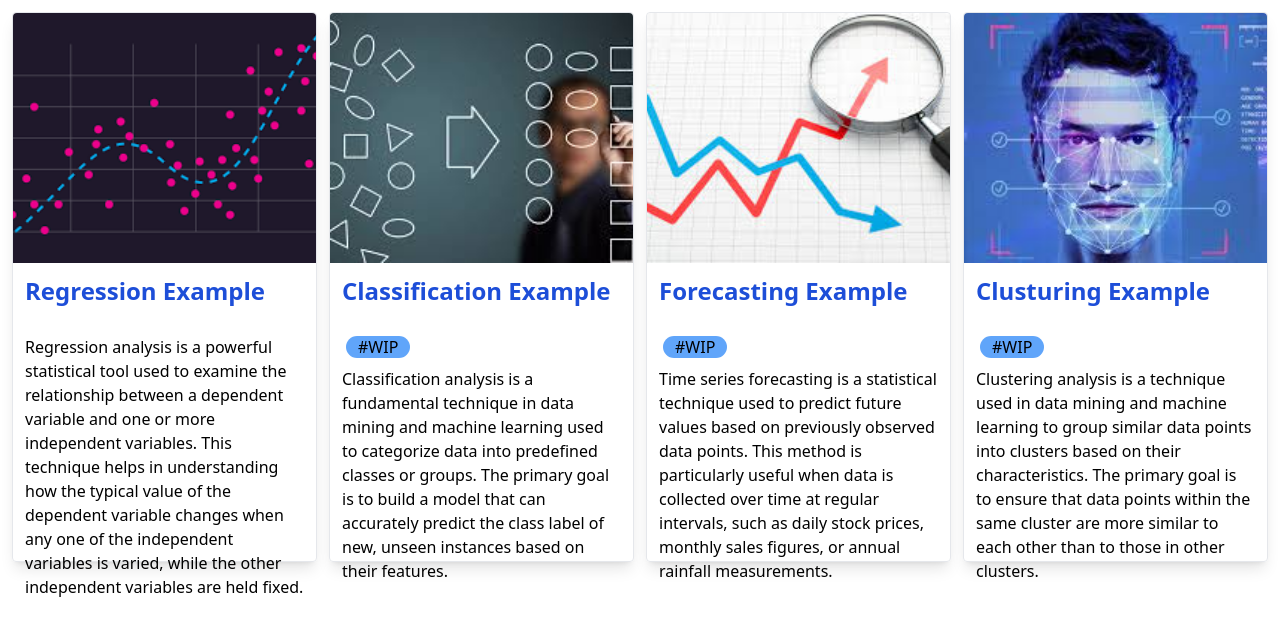
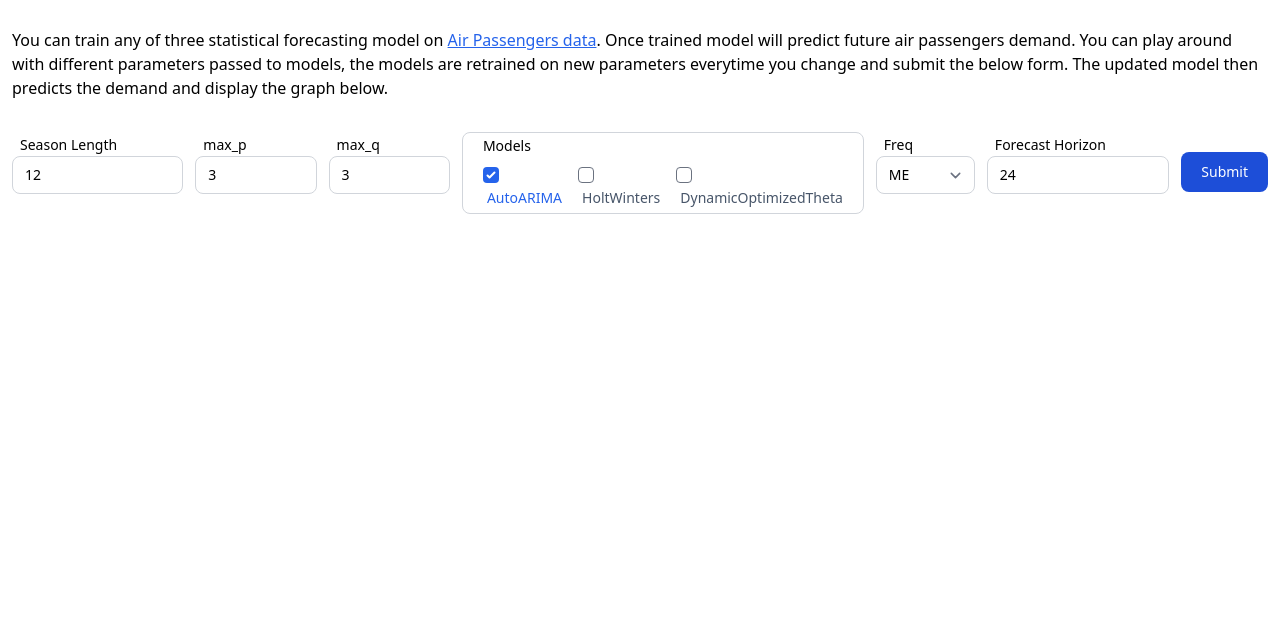
Before and after one commit to mswastik/azfire, a FastAPI app: page /fc in a window 1280 px wide. Shown: the part 52-688 px from the top of the page. Run offline with FastAPI, Linux system fonts and the light colour scheme.

Commit message:
implemented forecasting example

```diff
--- a/main.py
+++ b/main.py
@@ -5,6 +5,10 @@ from fastapi.responses import HTMLResponse
 import polars as pl
 import pickle
 from urllib.request import urlopen
+from statsforecast import StatsForecast
+from statsforecast.models import (AutoARIMA,HoltWinters,DynamicOptimizedTheta as DOT)
+from statsforecast.utils import AirPassengersDF
+import os
 
 app = FastAPI()
 app.mount("/static", StaticFiles(directory="static"), name="static")
@@ -28,18 +32,15 @@ async def index(request: Request):
 
 @app.get("/fc")
 async def index(request: Request):
-    return templates.TemplateResponse("index.html", {"request": request})
+    return templates.TemplateResponse("fc.html", {"request": request})
 
 @app.post("/reg")
 async def index(request: Request):
     item = await request.form()
-    #print(item.items())
     def predf(item):
         dft=pl.DataFrame([[item.get('day'), item.get('month'), item.get('year'), item.get('season'), item.get('holiday'), item.get('weekday'), item.get('workingday'),
                         item.get('weathersit'), item.get('temp'), item.get('atemp'), item.get('hum'), item.get('windspeed')]],schema=['day', 'mnth', 'year', 'season', 'holiday', 'weekday', 'workingday',
                         'weathersit', 'temp', 'atemp', 'hum', 'windspeed'])
-        #with open('bike.pkl', 'rb') as f:
-        #with open(urlopen('https://firstml.blob.core.windows.net/first/bike.pkl'),'rb') as f:
         reg=pickle.load(urlopen('https://firstml.blob.core.windows.net/first/bike.pkl'))
         return reg.predict(dft)
     p=predf(item)
@@ -48,6 +49,34 @@ async def index(request: Request):
                         <div role="status" id="spin" class="hidden w-8 h-8inline-block rounded-full border-4 border-solid border-e-transparent animate-spin fill-blue-600 border-blue-600 motion-reduce:animate-[spin_1.5s_linear_infinite]">
       <span class="text-transparent">...</span>'''.format(int(p[0])))
 
+@app.post("/fc")
+async def index(request: Request):
+    item = await request.form()
+    os.environ['NIXTLA_ID_AS_COL'] = '1'
+    print(item.get('ar'))
+    print(item.get('hw'))
+    def predf(item):
+        models=[]
+        if item.get('ar')=='on':
+            models=[AutoARIMA(season_length=int(item.get('season')),stepwise=True,max_p=int(item.get('max_p')),max_q=int(item.get('max_q')))]
+        if item.get('hw')=='on':
+            models.append(HoltWinters(season_length=int(item.get('season'))))
+        if item.get('dto')=='on':
+            models.append(DOT(int(item.get('season'))))
+            #models = [AutoARIMA(season_length=int(item.get('season')),stepwise=True,max_p=int(item.get('max_p')),max_q=int(item.get('max_q'))),HoltWinters(season_length=int(item.get('season'))),DOT(int(item.get('season')))]
+        df = AirPassengersDF
+        sf = StatsForecast(models = models,freq = item.get('freq'), n_jobs=-1)
+        sf.fit(df)
+        forecasts_df = sf.predict(h=int(item.get('fh')))
+        fig=sf.plot(df,forecasts_df,engine='plotly')
+        fig.update_layout(height=370,width=990)
+        return fig.to_html(full_html=False)
+    p=predf(item)
+    return HTMLResponse('''<div class="text-md text-center p-5 rounded-md" id="result" style="width:990px;height:370px"><p>Here's how the forecast looks like </p>
+                        {}</div>
+                        <div role="status" id="spin" class="hidden w-8 h-8inline-block rounded-full border-4 border-solid border-e-transparent animate-spin fill-blue-600 border-blue-600 motion-reduce:animate-[spin_1.5s_linear_infinite]">
+      <span class="text-transparent">...</span>'''.format(p))
+
 @app.get("/contact")
 async def index(request: Request):
     return templates.TemplateResponse("contact.html", {"request": request})
--- a/static/output.css
+++ b/static/output.css
@@ -800,20 +800,20 @@ select {
   margin-bottom: 0.5rem;
 }
 
+.ml-2 {
+  margin-left: 0.5rem;
+}
+
+.ml-4 {
+  margin-left: 1rem;
+}
+
 .mt-3 {
   margin-top: 0.75rem;
 }
 
-.ml-5 {
-  margin-left: 1.25rem;
-}
-
-.mb-3 {
-  margin-bottom: 0.75rem;
-}
-
-.ml-4 {
-  margin-left: 1rem;
+.ml-1 {
+  margin-left: 0.25rem;
 }
 
 .block {
@@ -866,6 +866,16 @@ select {
   animation: spin 1s linear infinite;
 }
 
+.cursor-pointer {
+  cursor: pointer;
+}
+
+.appearance-none {
+  -webkit-appearance: none;
+     -moz-appearance: none;
+          appearance: none;
+}
+
 .flex-row {
   flex-direction: row;
 }
@@ -904,6 +914,10 @@ select {
 
 .rounded-lg {
   border-radius: 0.5rem;
+}
+
+.rounded-md {
+  border-radius: 0.375rem;
 }
 
 .rounded-e-xl {
@@ -1011,6 +1038,16 @@ select {
   padding-bottom: 0.75rem;
 }
 
+.px-2 {
+  padding-left: 0.5rem;
+  padding-right: 0.5rem;
+}
+
+.py-1 {
+  padding-top: 0.25rem;
+  padding-bottom: 0.25rem;
+}
+
 .pb-5 {
   padding-bottom: 1.25rem;
 }
@@ -1019,16 +1056,12 @@ select {
   padding-bottom: 2rem;
 }
 
+.pt-2 {
+  padding-top: 0.5rem;
+}
+
 .pt-4 {
   padding-top: 1rem;
-}
-
-.pb-3 {
-  padding-bottom: 0.75rem;
-}
-
-.pt-2 {
-  padding-top: 0.5rem;
 }
 
 .text-center {
@@ -1073,6 +1106,11 @@ select {
   color: rgb(17 24 39 / var(--tw-text-opacity));
 }
 
+.text-slate-600 {
+  --tw-text-opacity: 1;
+  color: rgb(71 85 105 / var(--tw-text-opacity));
+}
+
 .text-transparent {
   color: transparent;
 }
--- /dev/null
+++ b/templates/fc.html
@@ -0,0 +1,59 @@
+{% extends "base.html" %}
+{% block title %}Forecasting Example{% endblock %}
+{% block content %}
+<div class="block gap-3 px-3 py-3">
+    <div class="container pb-8 pt-4">You can train any of three statistical forecasting model on <a class="underline text-blue-600 hover:bg-blue-100" href="https://www.kaggle.com/datasets/rakannimer/air-passengers">Air Passengers data</a>.
+      Once trained model will predict future air passengers demand. You can play around with different parameters passed to models, the models are retrained on new parameters everytime you change and submit
+      the below form. The updated model then predicts the demand and display the graph below.</div>
+    <form class="flex flex-row mx-auto gap-3" hx-post="/fc" hx-target="#result">
+    <div>
+    <label class="mb-2 text-sm px-2">Season Length</label>
+    <input name="season" type="number" min=1 max=31 value=12 class="border-gray-300 text-sm rounded-lg focus:ring-blue-500 focus:border-blue-500 w-full" required /></div>
+    <div>
+      <label class="mb-2 text-sm px-2">max_p</label>
+      <input name="max_p" type="number" min=0 max=3 value=3 class="border-gray-300 text-sm rounded-lg focus:ring-blue-500 focus:border-blue-500 w-full" required /></div>
+    <div>
+      <label class="mb-2 text-sm px-2">max_q</label>
+      <input name="max_q" type="number" min=0 max=3 value=3 class="border-gray-300 text-sm rounded-lg focus:ring-blue-500 focus:border-blue-500 w-full" required /></div>
+    <div class="border border-gray-300 rounded-lg px-3">
+      <label class="mb-2 text-sm px-2">Models</label>
+      <div class="flex">
+        <div role="button" class="px-2 py-1 rounded-md cursor-pointer hover:bg-blue-100">
+            <input name="ar" type="checkbox" checked="true"
+              class="peer cursor-pointer transition-all appearance-none rounded focus:ring-transparent" id="ar" />
+            <label class="cursor-pointer ml-1 text-slate-600 text-sm peer-checked:text-blue-600" for="ar">AutoARIMA</label>
+      </div>
+      <div role="button" class="px-2 py-1 rounded-md cursor-pointer hover:bg-blue-100">
+        <input name="hw" type="checkbox"
+          class="peer cursor-pointer transition-all appearance-none rounded focus:ring-transparent" id="hw" />
+        <label class="cursor-pointer ml-1 text-slate-600 text-sm peer-checked:text-blue-600" for="hw">HoltWinters</label>
+      </div>
+      <div role="button" class="px-2 py-1 rounded-md cursor-pointer hover:bg-blue-100">
+        <input name="dto" type="checkbox"
+          class="peer cursor-pointer transition-all appearance-none rounded focus:ring-transparent" id="dto" />
+        <label class="cursor-pointer ml-1 text-slate-600 text-sm peer-checked:text-blue-600" for="dto">DynamicOptimizedTheta</label>
+      </div>
+          </div></div>
+    <div>
+      <label class="mb-2 px-2 text-sm">Freq</label>
+      <select name="freq" class="border-gray-300 text-sm rounded-lg focus:ring-blue-500 focus:border-blue-500 w-full" required />
+      <option value="ME">ME</option>
+      <option value="D">D</option>
+      <option value="h">h</option>
+      <option value="YE">YE</option>
+    </select></div>
+    <div>
+      <label class="mb-2 text-sm px-2">Forecast Horizon</label>
+      <input name="fh" type="number" min=1 max=36 value=24 class="border-gray-300 text-sm rounded-lg focus:ring-blue-500 focus:border-blue-500 w-full" required /></div>
+    <div>
+    <label class="block pb-5 text-sm px-2"> </label>
+      <button type="submit" hx-on:click="htmx.removeClass(htmx.find('#spin'), 'hidden');" class="text-white bg-blue-700 hover:bg-blue-800 font-medium rounded-lg text-sm w-full px-5 py-2.5 text-center">Submit</button>
+    </div>
+    </form>
+    </div>
+    <div class="grid place-items-center p-5" id="result">
+    <div role="status" id="spin" class="hidden w-8 h-8 inline-block rounded-full border-4 border-solid border-e-transparent animate-spin fill-blue-600 border-blue-600 motion-reduce:animate-[spin_1.5s_linear_infinite]">
+      <span class="text-transparent">...</span>
+    </div>
+    </div>
+{% endblock %}
--- a/templates/index.html
+++ b/templates/index.html
@@ -24,7 +24,6 @@
     <div class="max-w-sm border border-gray-200 rounded shadow-lg" style="height: 550px;">
         <img class="w-full rounded-t" src="/static/fc.jpeg" alt="Forecasting" style="height: 250px; object-fit: cover">
         <h3 class="font-extrabold text-2xl mb-2 mt-3 px-3 pb-5 text-blue-700">Forecasting Example</h3>
-        <span class="bg-blue-400 rounded-full ml-4 px-3 text-grey-700">#WIP</span>
         <p class="text-grey-200 px-3 pt-2 pb-5">
           Time series forecasting is a statistical technique used to predict future values based on previously observed data points. This method is
           particularly useful when data is collected over time at regular intervals, such as daily stock prices, monthly sales figures, or annual rainfall measurements.
--- a/templates/reg.html
+++ b/templates/reg.html
@@ -1,5 +1,5 @@
 {% extends "base.html" %}
-{% block title %}Forecasting Example{% endblock %}
+{% block title %}Regression Example{% endblock %}
 {% block content %}
 <div class="block gap-3 px-3 py-3">
     <div class="container pb-8 pt-4">This is a regression model trained using <a class="underline text-blue-600 hover:bg-blue-100" href="https://github.com/MicrosoftLearning/mslearn-ai-fundamentals/tree/main/data/ml">MicrosoftLearning's Bike share data</a>.
```
Also changed, not shown: other parts of static/output.css (+60 -12 lines).
